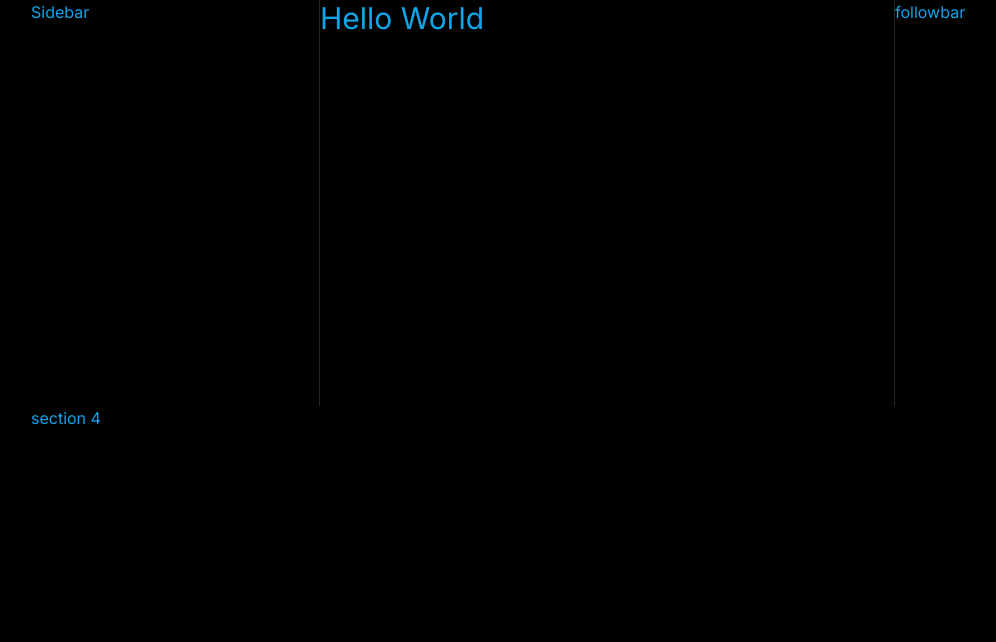
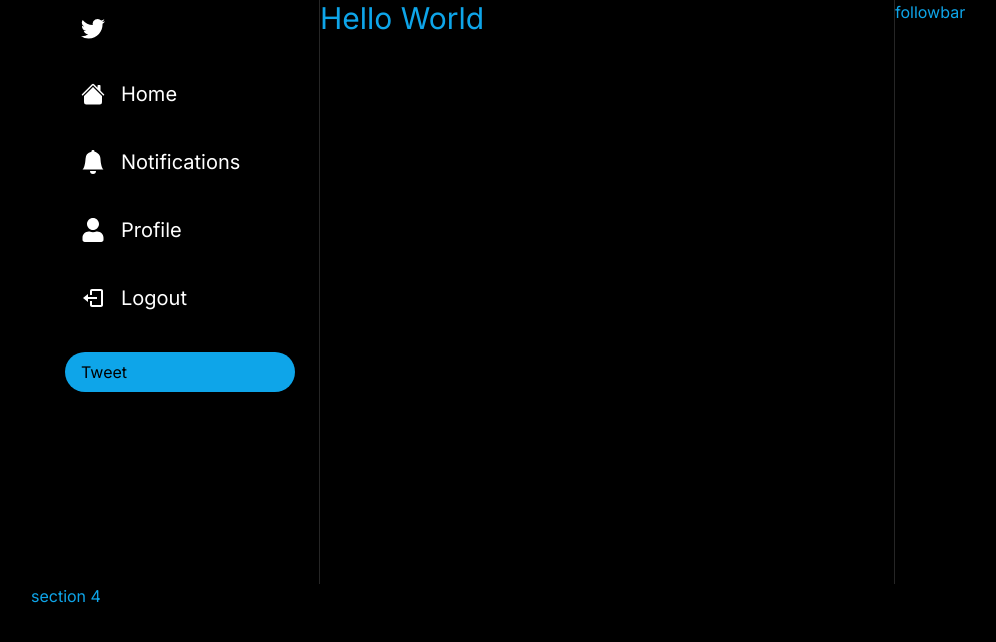
Before and after one commit to Soto-J/twitter-clone, a Next.js app: page / in a window 1280 px wide. Shown: the top 642 px of the page, without its empty margins (33-1029 px from the left). Built offline with nearby package versions, Linux system fonts and the light colour scheme.

Commit message:
Added sidebar logo and categories

```diff
--- a/app/components/layout/Sidebar.tsx
+++ b/app/components/layout/Sidebar.tsx
@@ -1,7 +1,51 @@
-import React from "react";
+"use client";
+import { BsBellFill, BsHouseFill } from "react-icons/bs";
+import { FaUser } from "react-icons/fa";
+import { BiLogOut } from "react-icons/bi";
+
+import SidebarLogo from "./SidebarLogo";
+import SidebarItem from "./SidebarItem";
+import SidebarTweetButton from "./SidebarTweetButton";
 
 const Sidebar = () => {
-  return <div className="text-sky-500">Sidebar</div>;
+  const items = [
+    {
+      label: "Home",
+      href: "/",
+      icon: BsHouseFill,
+    },
+    {
+      label: "Notifications",
+      href: "/notifications",
+      icon: BsBellFill,
+    },
+    {
+      label: "Profile",
+      href: "/users/123",
+      icon: FaUser,
+    },
+  ];
+
+  return (
+    <div className="col-span-1 h-full pr-4 md:pr-6">
+      <div className="flex flex-col items-end">
+        <div className="space-y-2 lg:w-[230px]">
+          <SidebarLogo />
+          {items.map((item) => (
+            <SidebarItem
+              key={item.href}
+              href={item.href}
+              label={item.label}
+              icon={item.icon}
+              onClick={() => {}}
+            />
+          ))}
+          <SidebarItem onClick={() => {}} label="Logout" icon={BiLogOut} />
+          <SidebarTweetButton />
+        </div>
+      </div>
+    </div>
+  );
 };
 
 export default Sidebar;
--- /dev/null
+++ b/app/components/layout/SidebarItem.tsx
@@ -0,0 +1,60 @@
+"use client";
+import { IconType } from "react-icons";
+
+interface SidebarItemProps {
+  href?: string;
+  label: string;
+  icon: IconType;
+  onClick: () => void;
+}
+
+const SidebarItem = ({
+  href,
+  label,
+  icon: Icon,
+  onClick,
+}: SidebarItemProps) => {
+  return (
+    <div className="flex items-center">
+      {/* Mobile */}
+      <div
+        className="
+          relative
+          h-14
+          w-14
+          cursor-pointer
+          items-center
+          justify-center
+          rounded-full
+          p-4
+          hover:bg-slate-300
+          hover:bg-opacity-10
+          lg:hidden
+        "
+      >
+        <Icon size={28} color="white" onClick={onClick} />
+      </div>
+
+      {/* Desktop */}
+      <div
+        className="
+          hidden
+          lg:relative
+          lg:flex
+          lg:cursor-pointer
+          lg:items-center
+          lg:gap-4
+          lg:rounded-full
+          lg:p-4
+          lg:hover:bg-slate-300
+          lg:hover:bg-opacity-10
+        "
+      >
+        <Icon size={24} color="white" />
+        <p className="text-xl text-white">{label}</p>
+      </div>
+    </div>
+  );
+};
+
+export default SidebarItem;
--- /dev/null
+++ b/app/components/layout/SidebarLogo.tsx
@@ -0,0 +1,29 @@
+"use client";
+import { useRouter } from "next/navigation";
+import React from "react";
+import { BsTwitter } from "react-icons/bs";
+
+const SidebarLogo = () => {
+  const router = useRouter();
+  return (
+    <div
+      onClick={() => router.push("/")}
+      className="
+        flex
+        h-14
+        w-14
+        cursor-pointer
+        items-center
+        rounded-full
+        p-4
+        transition
+        hover:bg-blue-300
+        hover:bg-opacity-10
+      "
+    >
+      <BsTwitter size={28} color="white" />
+    </div>
+  );
+};
+
+export default SidebarLogo;
--- /dev/null
+++ b/app/components/layout/SidebarTweetButton.tsx
@@ -0,0 +1,53 @@
+import { useRouter } from "next/navigation";
+import { FaFeather } from "react-icons/fa";
+
+interface SidebarTweetButtonProps {}
+
+const SidebarTweetButton = () => {
+  const router = useRouter();
+
+  return (
+    <div onClick={() => router.push("/")}>
+      {/* Mobile */}
+      <div
+        className="
+          mt-6
+          flex
+          h-14
+          w-14
+          cursor-pointer
+          items-center
+          justify-center
+          rounded-full
+          bg-sky-500
+          transition
+          hover:bg-opacity-80
+          lg:hidden
+        "
+      >
+        <FaFeather size={24} color="white" />
+      </div>
+      {/* Desktop */}
+      <div
+        className="
+          hidden
+          lg:mt-6
+          lg:block
+          lg:cursor-pointer
+          lg:rounded-full
+          lg:bg-sky-500
+          lg:px-4
+          lg:py-2
+          lg:transition
+          lg:hover:bg-opacity-90
+        "
+      >
+        <p className="
+
+        ">Tweet</p>
+      </div>
+    </div>
+  );
+};
+
+export default SidebarTweetButton;
--- a/package.json
+++ b/package.json
@@ -19,6 +19,7 @@
     "postcss": "8.4.28",
     "react": "18.2.0",
     "react-dom": "18.2.0",
+    "react-icons": "^4.10.1",
     "tailwindcss": "3.3.3",
     "typescript": "5.2.2"
   },
```
Also changed, not shown: 1 other file (tests, documents, lock files or other folders).
